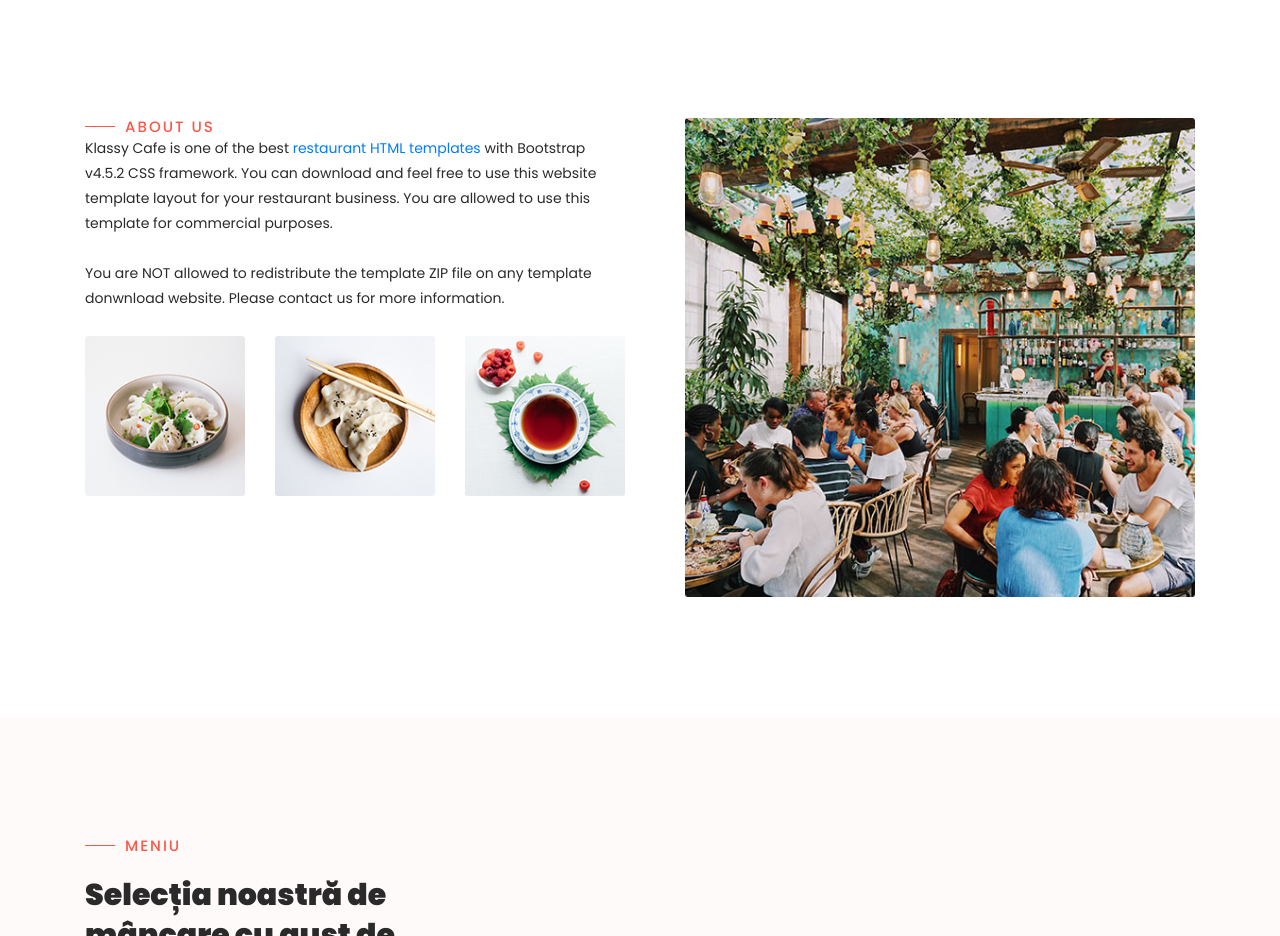
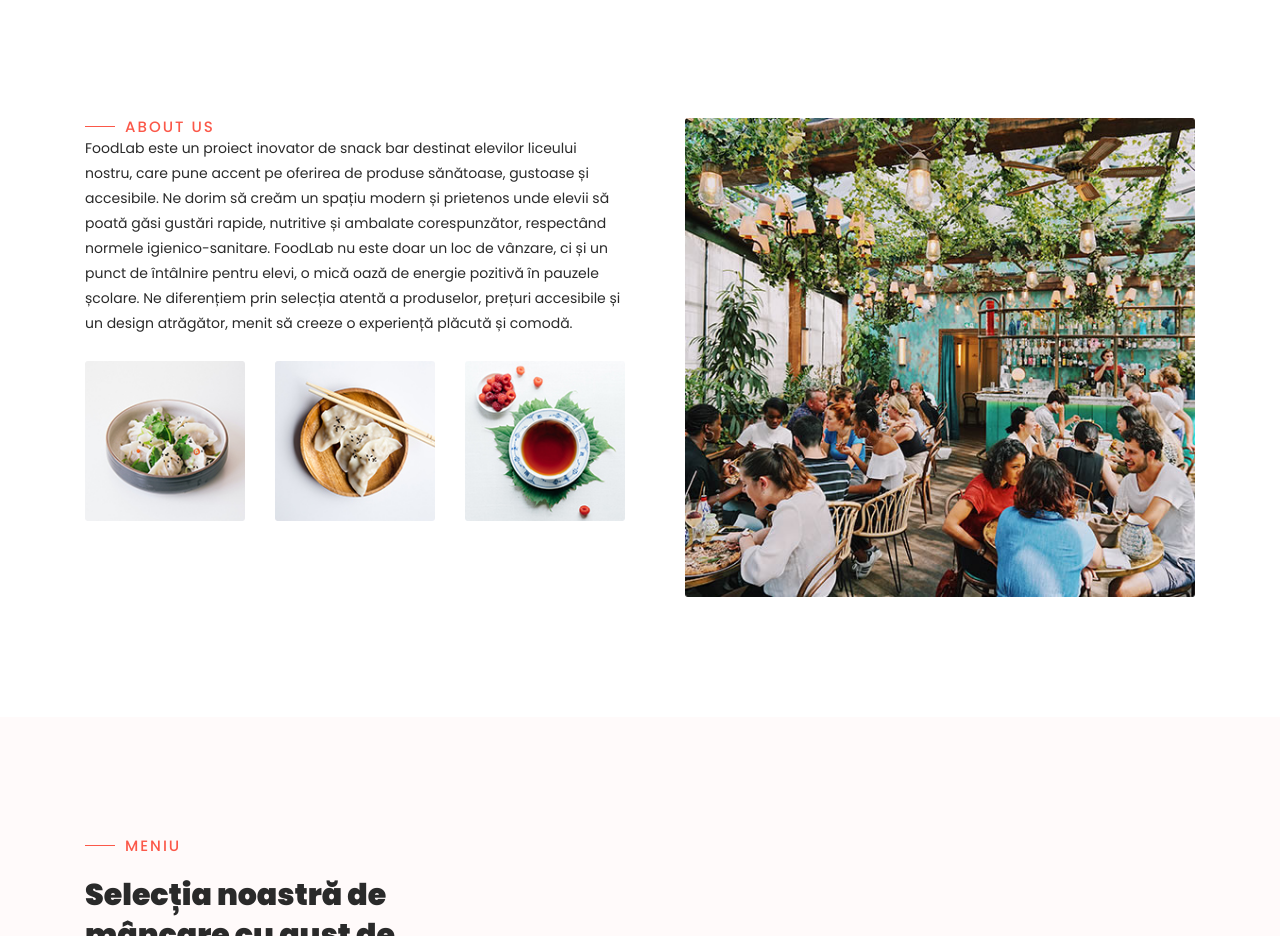
Before and after one commit to Misu31/Snakngo, a plain HTML site: page index.html in a window 1280 px wide. Shown: the part 802-1738 px from the top of the page. Drawn offline with Linux system fonts and the light colour scheme.

Commit message:
Update index.html

```diff
--- a/index.html
+++ b/index.html
@@ -135,7 +135,7 @@ https://templatemo.com/tm-558-klassy-cafe
                         <div class="section-heading">
                             <h6>About Us</h6>
                         </div>
-                        <p>Klassy Cafe is one of the best <a href="https://templatemo.com/tag/restaurant" target="_blank" rel="sponsored">restaurant HTML templates</a> with Bootstrap v4.5.2 CSS framework. You can download and feel free to use this website template layout for your restaurant business. You are allowed to use this template for commercial purposes. <br><br>You are NOT allowed to redistribute the template ZIP file on any template donwnload website. Please contact us for more information.</p>
+                        <p>FoodLab este un proiect inovator de snack bar destinat elevilor liceului nostru, care pune accent pe oferirea de produse sănătoase, gustoase și accesibile. Ne dorim să creăm un spațiu modern și prietenos unde elevii să poată găsi gustări rapide, nutritive și ambalate corespunzător, respectând normele igienico-sanitare. FoodLab nu este doar un loc de vânzare, ci și un punct de întâlnire pentru elevi, o mică oază de energie pozitivă în pauzele școlare. Ne diferențiem prin selecția atentă a produselor, prețuri accesibile și un design atrăgător, menit să creeze o experiență plăcută și comodă.</p>
                         <div class="row">
                             <div class="col-4">
                                 <img src="assets/images/about-thumb-01.jpg" alt="">
```
